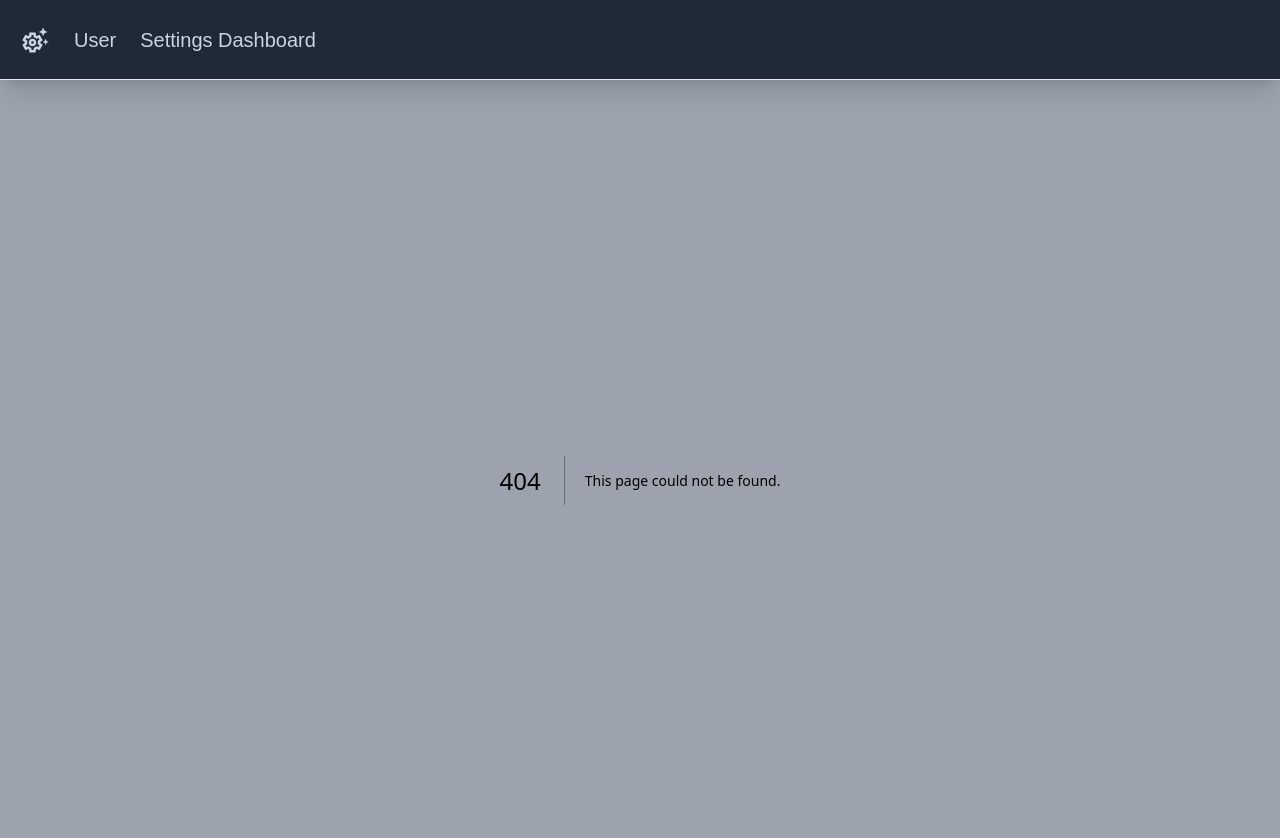
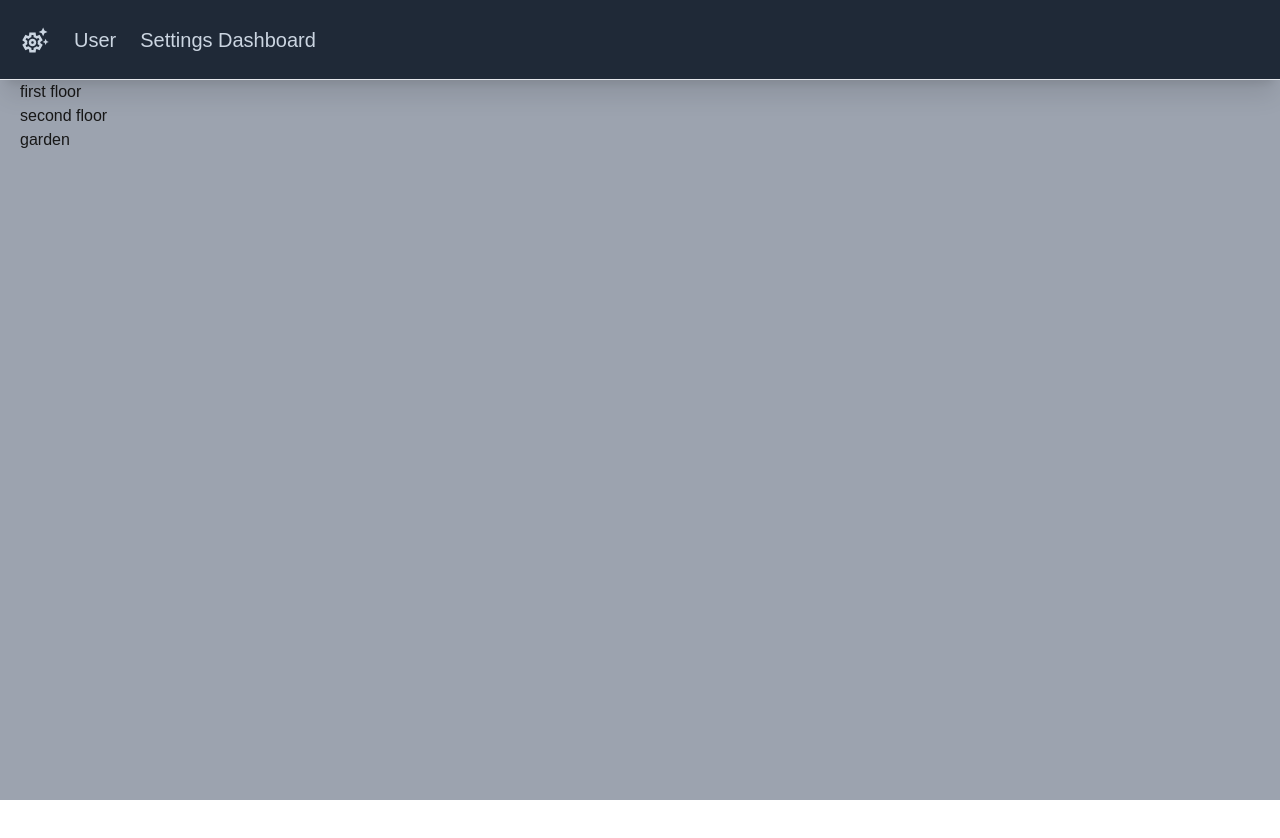
Before and after one commit to carolCase/settings_project_fullstack, a Next.js app: page /floors in a window 1280 px wide. Before the commit this address had no page. Shown: the top 838 px of the page. After the commit the page ends 800 px from the top, so only its background shows below. Built offline with nearby package versions, Linux system fonts and the light colour scheme.

Commit message:
PERF- improved navigation

```diff
--- a/app/components/NavBar.tsx
+++ b/app/components/NavBar.tsx
@@ -18,10 +18,10 @@ export default function NavBar() {
           className="dropdown-content menu bg-base-100 rounded-box z-[1] w-52 p-2 shadow"
         >
           <li>
-            <Link href="/settings1">Settings 1</Link>
+            <Link href="/devices">Devices</Link>
           </li>
           <li>
-            <Link href="/settings2">Settings 2</Link>
+            <Link href="/floors">Floors</Link>
           </li>
         </ul>
       </div>
@@ -38,7 +38,7 @@ export default function NavBar() {
         <li>
           <Link
             className="text-slate-300 hover:text-white text-xl"
-            href="/settings_dashboard"
+            href="/dashboard"
           >
             Settings Dashboard
           </Link>
--- /dev/null
+++ b/app/dashboard/page.tsx
@@ -0,0 +1,7 @@
+export default function Dashboard() {
+  return (
+    <main>
+      <p>Settings Dashboard</p>
+    </main>
+  )
+}
--- /dev/null
+++ b/app/devices/page.tsx
@@ -0,0 +1,3 @@
+export default function Devices() {
+  return <div></div>
+}
--- /dev/null
+++ b/app/floors/page.tsx
@@ -0,0 +1,11 @@
+export default function Floors() {
+  return (
+    <main>
+      <ul>
+        <p>first floor</p>
+        <p>second floor</p>
+        <p>garden</p>
+      </ul>
+    </main>
+  )
+}
--- /dev/null
+++ b/app/user/page.tsx
@@ -0,0 +1,11 @@
+export default function User() {
+  return (
+    <main>
+      <ul>
+        <li>mamma</li>
+        <li>pappa</li>
+        <li>barn</li>
+      </ul>
+    </main>
+  )
+}
```
